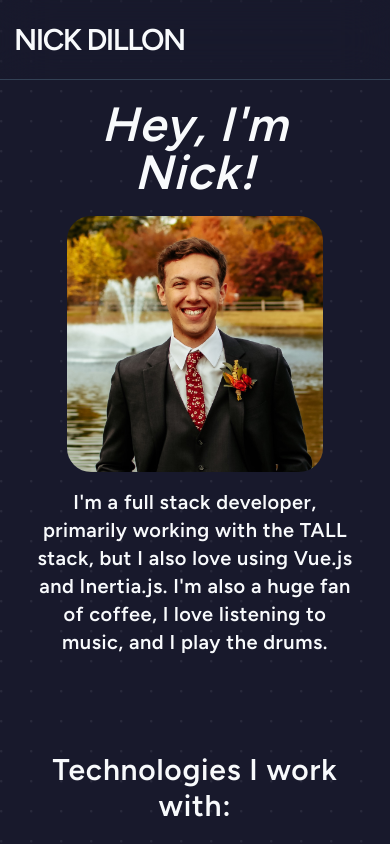
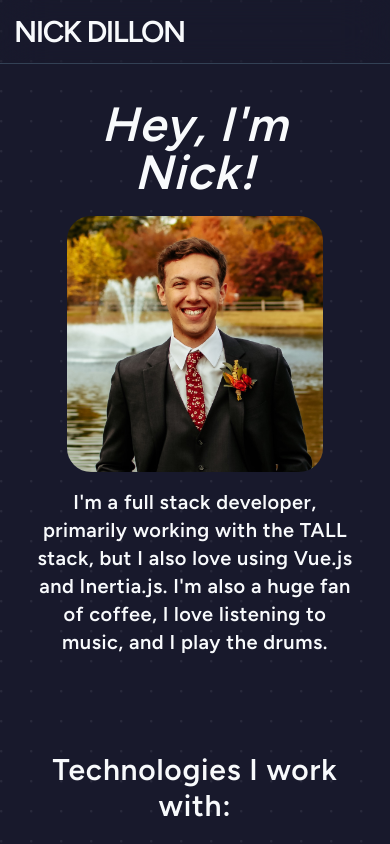
Before and after one commit to NickDillon1412/portfolio-site, a Vue app: page / in a window 390 px wide. Shown: the top 844 px of the page. Built offline with nearby package versions, Linux system fonts and the light colour scheme; some icons are missing.

Commit message:
Updated nav spacing

```diff
--- a/src/components/Nav.vue
+++ b/src/components/Nav.vue
@@ -1,6 +1,6 @@
 <template>
     <nav
-        class="fixed z-10 flex items-center justify-between w-full px-3.5 py-5 border-b sm:px-10 border-slate-700 backdrop-blur-xl text-slate-50">
+        class="fixed z-10 flex items-center justify-between w-full px-3.5 py-3 sm:py-5 border-b sm:px-10 border-slate-700 backdrop-blur-xl text-slate-50">
         <RouterLink to="/" name="Home">
             <h1 class="text-3xl font-semibold tracking-tighter uppercase duration-200 ease-in-out hover:text-pink-400">
                 Nick
```
